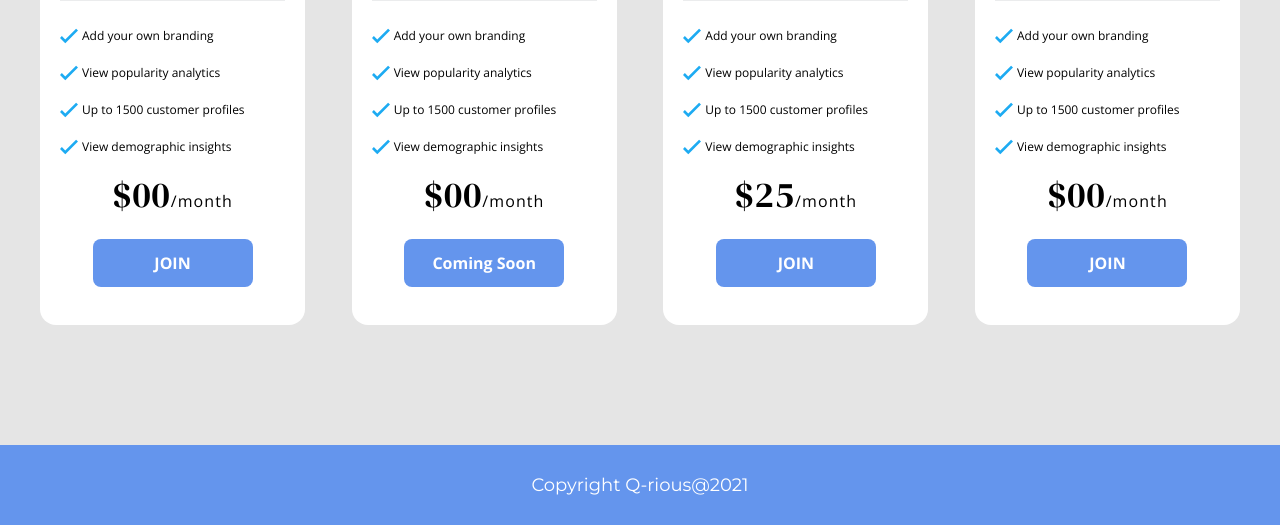
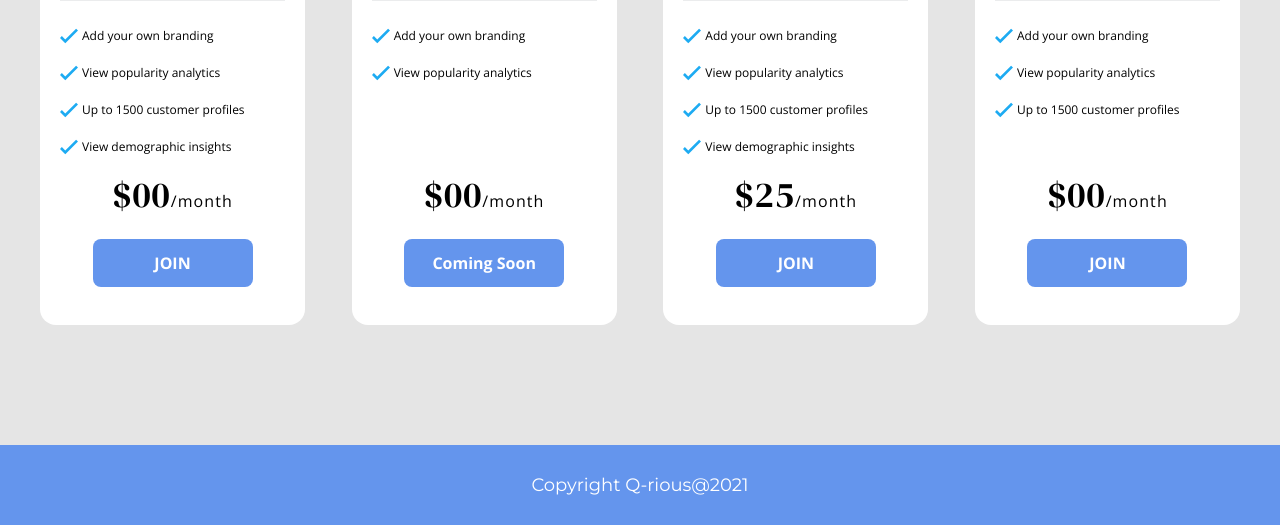
Before and after one commit to DreasWeiss/fiverr_qrious, a plain HTML site: page index.html in a window 1280 px wide. Shown: the part 2322-2847 px from the top of the page. Drawn offline with nearby package versions, Linux system fonts and the light colour scheme.

Commit message:
remove some LI

```diff
--- a/index.html
+++ b/index.html
@@ -126,8 +126,6 @@
                         <ul class="pricing_item-list">
                             <li>Add your own branding</li>
                             <li>View popularity analytics</li>
-                            <li>Up to 1500 customer profiles</li>
-                            <li>View demographic insights</li>
                         </ul>
                     </div>
                         <div>
@@ -163,7 +161,6 @@
                                 <li>Add your own branding</li>
                                 <li>View popularity analytics</li>
                                 <li>Up to 1500 customer profiles</li>
-                                <li>View demographic insights</li>
                             </ul>
                         </div>
                         <div>
```
